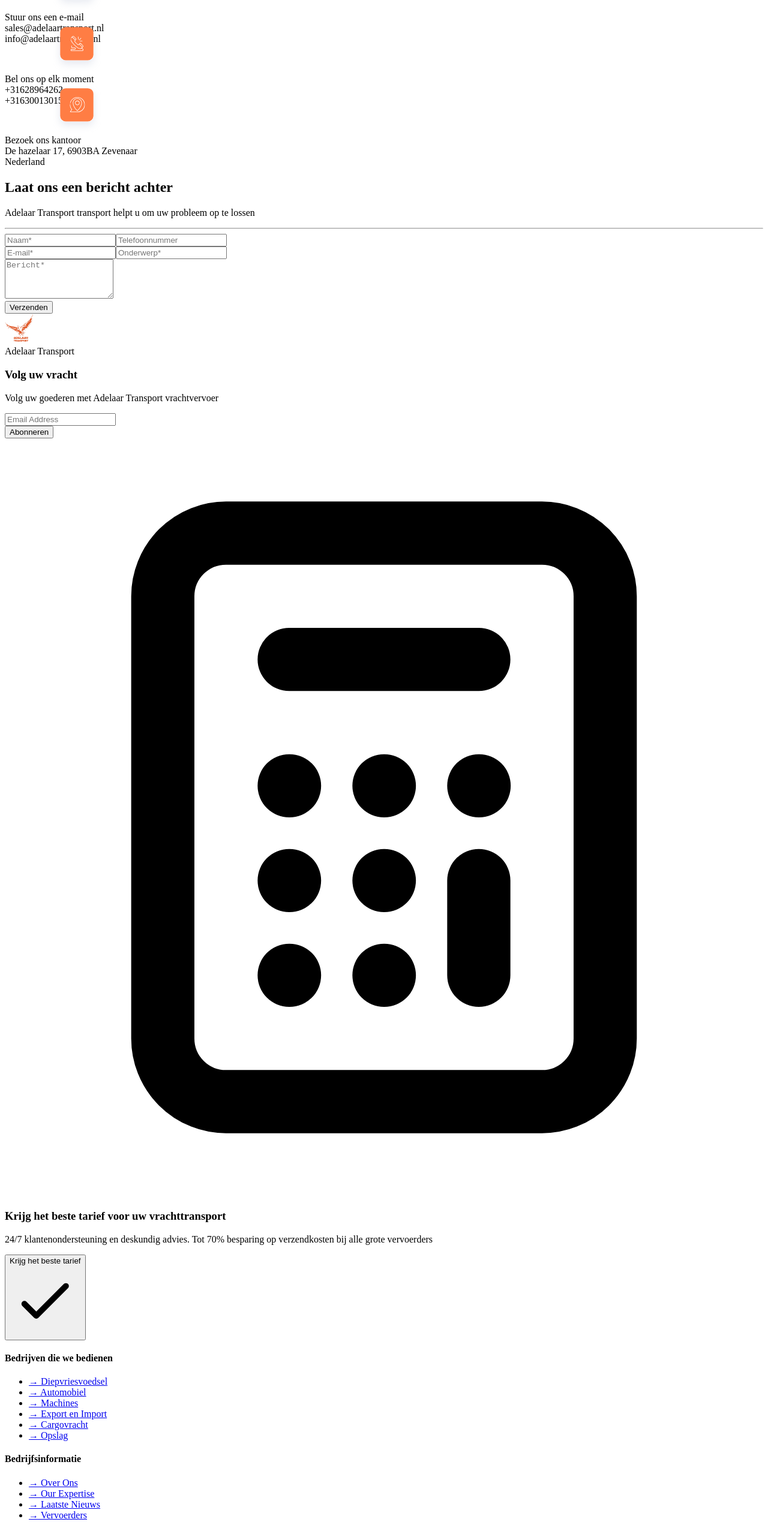
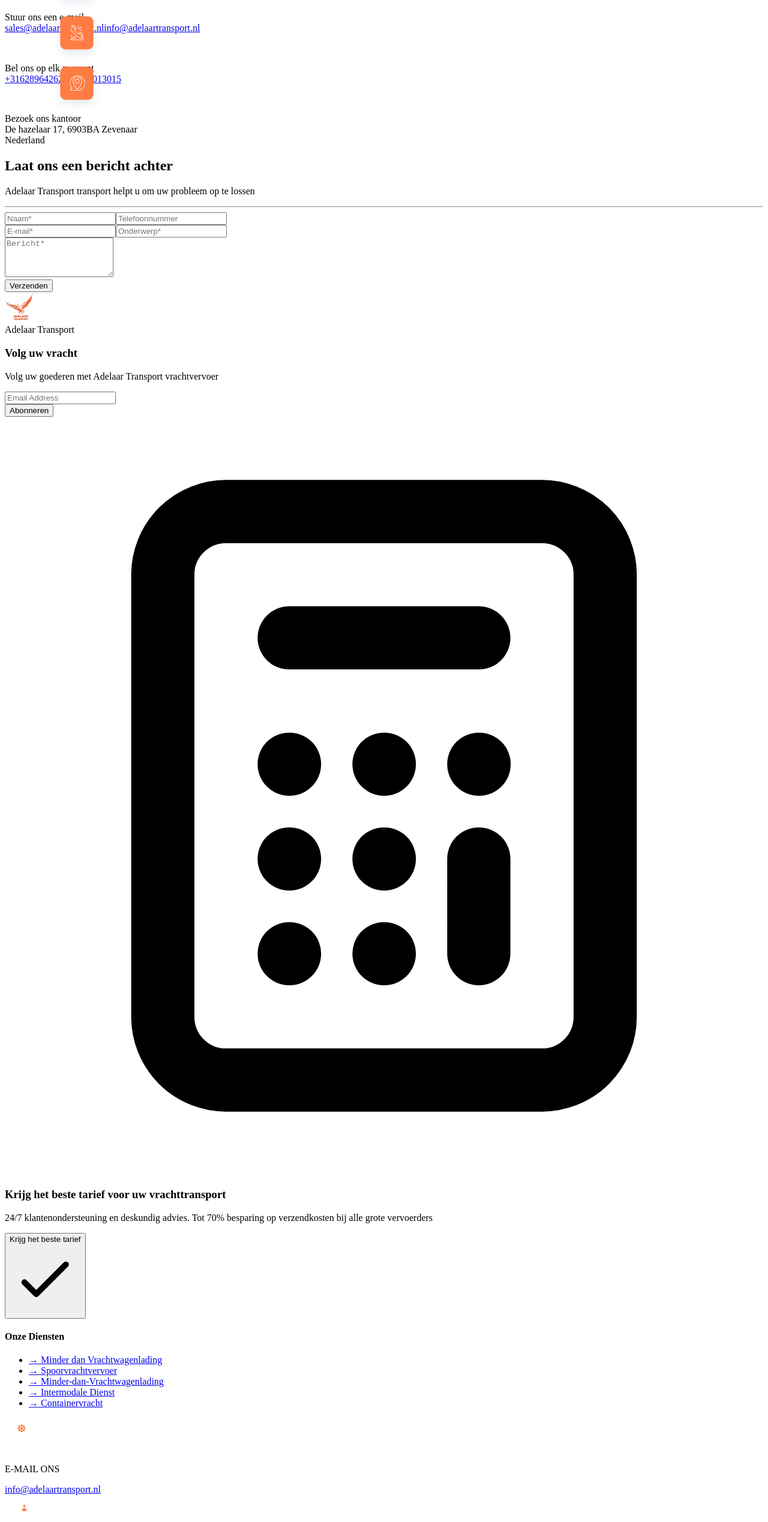
Before and after one commit to Mahmoud-Badawy1/adelaar-transport, a Next.js app: page /contactPage in a window 1280 px wide. Shown: the part 9096-11634 px from the top of the page at 60% size. Built offline with nearby package versions, Linux system fonts and the light colour scheme; grey boxes are pictures that could not be loaded.

Commit message:
almost done

```diff
--- a/src/components/Contact/CardContact.jsx
+++ b/src/components/Contact/CardContact.jsx
@@ -11,8 +11,8 @@ function CardContact() {
         <div className='text-center pb-5'>
         <div className='font-bold'>
         Stuur ons een e-mail</div>
-        <div className='font-sans text-text1'>sales@adelaartransport.nl</div>
-        <div className='font-sans text-text1'>info@adelaartransport.nl</div>
+        <a href='mailto:sales@adelaartransport.nl' className='font-sans text-text1 block'>sales@adelaartransport.nl</a>
+        <a href='mailto:info@adelaartransport.nl' className='font-sans text-text1 block'>info@adelaartransport.nl</a>
         </div>
     </div>
     <div className='w-64  bg-white rounded border m-5 '>
@@ -22,8 +22,8 @@ function CardContact() {
         </div>
         <div className='text-center gap-2'>
         <div className='font-bold'>Bel ons op elk moment</div>
-        <div className='font-sans text-text1'>+31628964262</div>
-        <div className='font-sans text-text1'>+31630013015</div>
+        <a  href='tel:+31628964262' className='font-sans text-text1 block'>+31628964262</a>
+        <a href='tel:+31630013015' className='font-sans text-text1 block'>+31630013015</a>
         </div>
     </div>
     <div className='w-64  bg-white rounded border m-5'>
--- a/src/components/footer.jsx
+++ b/src/components/footer.jsx
@@ -1,5 +1,5 @@
 import React from "react";
-import Image from 'next/image'
+import Image from "next/image";
 const Footer = () => {
   return (
     <footer className="bg-baseGreen text-white">
@@ -7,20 +7,26 @@ const Footer = () => {
         <div className="flex flex-col items-center gap-6 sm:gap-8 lg:flex-row lg:justify-between">
           {/* Logo - Always centered on mobile, left-aligned on desktop */}
           <div className="flex items-center gap-2">
-            <div><Image
+            <div>
+              <Image
                 width={50}
                 height={50}
                 src="/logo.png"
                 alt="Adelaar Transport Logo"
                 className="w-10 h-auto sm:w-12"
-            /></div>
-            <span className="text-xl sm:text-2xl font-bold">Adelaar Transport</span>
+              />
+            </div>
+            <span className="text-xl sm:text-2xl font-bold">
+              Adelaar Transport
+            </span>
           </div>
 
           {/* Track Your Freight - Full width on mobile, auto width on desktop */}
           <div className="flex items-center gap-3 border-l-0 lg:border-l-2 border-orange lg:pl-4 w-full lg:w-auto">
             <div className="text-center lg:text-left w-full lg:w-auto">
-              <h3 className="font-medium text-base sm:text-lg">Volg uw vracht</h3>
+              <h3 className="font-medium text-base sm:text-lg">
+                Volg uw vracht
+              </h3>
               <p className="text-xs sm:text-sm text-gray-300">
                 Volg uw goederen met Adelaar Transport vrachtvervoer
               </p>
@@ -37,8 +43,10 @@ const Footer = () => {
                          text-sm sm:text-base focus:outline-none focus:border-coral-500 transition-colors"
               />
             </div>
-            <button className="px-4 sm:px-6 py-2 sm:py-2.5 bg-coral-500 rounded-lg hover:bg-coral-600
-                           transition-colors text-sm sm:text-base whitespace-nowrap">
+            <button
+              className="px-4 sm:px-6 py-2 sm:py-2.5 bg-coral-500 rounded-lg hover:bg-coral-600
+                           transition-colors text-sm sm:text-base whitespace-nowrap"
+            >
               Abonneren
             </button>
           </div>
@@ -46,18 +54,33 @@ const Footer = () => {
       </div>
       {/* Top Section */}
       <div className="container mx-auto px-4 py-8">
-          <div className="flex flex-col lg:flex-row justify-between items-start gap-8">
+        <div className="flex flex-col lg:flex-row justify-around items-start gap-8">
           {/* Get best rate card */}
           <div className="bg-coral-500 rounded-xl p-6 max-w-sm xl:w-[25%]">
             <div className="flex items-center gap-3 mb-4">
               <div className="p-2 bg-white rounded-lg">
-                  <svg className="w-6 h-6 text-coral-500" fill="none" stroke="currentColor" viewBox="0 0 24 24">
-                    <path strokeLinecap="round" strokeLinejoin="round" strokeWidth={2} d="M9 7h6m0 10v-3m-3 3h.01M9 17h.01M9 14h.01M12 14h.01M15 11h.01M12 11h.01M9 11h.01M7 21h10a2 2 0 002-2V5a2 2 0 00-2-2H7a2 2 0 00-2 2v14a2 2 0 002 2z" />
+                <svg
+                  className="w-6 h-6 text-coral-500"
+                  fill="none"
+                  stroke="currentColor"
+                  viewBox="0 0 24 24"
+                >
+                  <path
+                    strokeLinecap="round"
+                    strokeLinejoin="round"
+                    strokeWidth={2}
+                    d="M9 7h6m0 10v-3m-3 3h.01M9 17h.01M9 14h.01M12 14h.01M15 11h.01M12 11h.01M9 11h.01M7 21h10a2 2 0 002-2V5a2 2 0 00-2-2H7a2 2 0 00-2 2v14a2 2 0 002 2z"
+                  />
                 </svg>
               </div>
-                <h3 className="text-white font-semibold">Krijg het beste tarief voor uw vrachttransport</h3>
+              <h3 className="text-white font-semibold">
+                Krijg het beste tarief voor uw vrachttransport
+              </h3>
             </div>
-              <p className="text-white/80 text-sm mb-4">24/7 klantenondersteuning en deskundig advies. Tot 70% besparing op verzendkosten bij alle grote vervoerders</p>
+            <p className="text-white/80 text-sm mb-4">
+              24/7 klantenondersteuning en deskundig advies. Tot 70% besparing
+              op verzendkosten bij alle grote vervoerders
+            </p>
             <button className="bg-white text-coral-500 text-center px-4 py-2 rounded-lg w-full flex items-center justify-between hover:bg-gray-100 transition-colors">
               Krijg het beste tarief
               <div className="flex items-center justify-center bg-lightGreen1 w-8 h-8 rounded-md">
@@ -69,16 +92,21 @@ const Footer = () => {
                   stroke="currentColor"
                   strokeWidth={2}
                 >
-      <path strokeLinecap="round" strokeLinejoin="round" d="M5 13l4 4L19 7" />
+                  <path
+                    strokeLinecap="round"
+                    strokeLinejoin="round"
+                    d="M5 13l4 4L19 7"
+                  />
                 </svg>
               </div>
             </button>
           </div>
 
           {/* Navigation Links */}
-            <div className="grid grid-cols-1 md:grid-cols-3 gap-8 lg:gap-16">
+          {/* <div className="grid grid-cols-1 md:grid-cols-3 gap-8 lg:gap-16"> */}
+          <div className="flex flex-col gap-8 lg:gap-16">
             {/* Industry Served */}
-              <div>
+            {/* <div>
                 <h4 className="font-semibold mb-4">Bedrijven die we bedienen</h4>
                 <ul className="space-y-2">
                   <li className="group"><a href="#" className="text-white group-hover:text-orange transition-colors"><span className="text-lightGreen2 text-xl group-hover:text-orange">&#8594;</span> Diepvriesvoedsel</a></li>
@@ -88,10 +116,10 @@ const Footer = () => {
                   <li className="group"><a href="#" className="text-white group-hover:text-orange transition-colors"><span className="text-lightGreen2 text-xl group-hover:text-orange">&#8594;</span> Cargovracht</a></li>
                   <li className="group"><a href="#" className="text-white group-hover:text-orange transition-colors"><span className="text-lightGreen2 text-xl group-hover:text-orange">&#8594;</span> Opslag</a></li>
                 </ul>
-              </div>
+              </div> */}
 
             {/* Company Info */}
-              <div>
+            {/* <div>
                 <h4 className="font-semibold mb-4">Bedrijfsinformatie</h4>
                 <ul className="space-y-2">
                   <li className="group"><a href="#" className="text-white group-hover:text-orange transition-colors"><span className="text-lightGreen2 text-xl group-hover:text-orange">&#8594;</span> Over Ons</a></li>
@@ -101,18 +129,78 @@ const Footer = () => {
                   <li className="group"><a href="#" className="text-white group-hover:text-orange transition-colors"><span className="text-lightGreen2 text-xl group-hover:text-orange">&#8594;</span> Algemene Voorwaarden</a></li>
                   <li className="group"><a href="#" className="text-white group-hover:text-orange transition-colors"><span className="text-lightGreen2 text-xl group-hover:text-orange">&#8594;</span> Gevalstudies</a></li>
                 </ul>
-              </div>
+              </div> */}
 
             {/* Our Services */}
             <div>
               <h4 className="font-semibold mb-4">Onze Diensten</h4>
               <ul className="space-y-2">
-                <li className="group"><a href="#" className="text-white transition-colors group-hover:text-orange"><span className="text-lightGreen2 text-xl transition-colors group-hover:text-orange">&#8594;</span> Minder dan Vrachtwagenlading</a></li>
-                  <li className="group"><a href="#" className="text-white group-hover:text-orange transition-colors"><span className="text-lightGreen2 text-xl group-hover:text-orange">&#8594;</span> Spoorvrachtvervoer</a></li>
-                  <li className="group"><a href="#" className="text-white group-hover:text-orange transition-colors"><span className="text-lightGreen2 text-xl group-hover:text-orange">&#8594;</span> Hot Shot Vervoer</a></li>
-                  <li className="group"><a href="#" className="text-white group-hover:text-orange transition-colors"><span className="text-lightGreen2 text-xl group-hover:text-orange">&#8594;</span> Minder-dan-Vrachtwagenlading</a></li>
-                  <li className="group"><a href="#" className="text-white group-hover:text-orange transition-colors"><span className="text-lightGreen2 text-xl group-hover:text-orange">&#8594;</span> Intermodale Dienst</a></li>
-                  <li className="group"><a href="#" className="text-white group-hover:text-orange transition-colors"><span className="text-lightGreen2 text-xl group-hover:text-orange">&#8594;</span> Containervracht</a></li>
+                <li className="group">
+                  <a
+                    href="#"
+                    className="text-white transition-colors group-hover:text-orange"
+                  >
+                    <span className="text-lightGreen2 text-xl transition-colors group-hover:text-orange">
+                      &#8594;
+                    </span>{" "}
+                    Minder dan Vrachtwagenlading
+                  </a>
+                </li>
+                <li className="group">
+                  <a
+                    href="#"
+                    className="text-white group-hover:text-orange transition-colors"
+                  >
+                    <span className="text-lightGreen2 text-xl group-hover:text-orange">
+                      &#8594;
+                    </span>{" "}
+                    Spoorvrachtvervoer
+                  </a>
+                </li>
+                {/* <li className="group">
+                  <a
+                    href="#"
+                    className="text-white group-hover:text-orange transition-colors"
+                  >
+                    <span className="text-lightGreen2 text-xl group-hover:text-orange">
+                      &#8594;
+                    </span>{" "}
+                    Hot Shot Vervoer
+                  </a>
+                </li> */}
+                <li className="group">
+                  <a
+                    href="#"
+                    className="text-white group-hover:text-orange transition-colors"
+                  >
+                    <span className="text-lightGreen2 text-xl group-hover:text-orange">
+                      &#8594;
+                    </span>{" "}
+                    Minder-dan-Vrachtwagenlading
+                  </a>
+                </li>
+                <li className="group">
+                  <a
+                    href="#"
+                    className="text-white group-hover:text-orange transition-colors"
+                  >
+                    <span className="text-lightGreen2 text-xl group-hover:text-orange">
+                      &#8594;
+                    </span>{" "}
+                    Intermodale Dienst
+                  </a>
+                </li>
+                <li className="group">
+                  <a
+                    href="#"
+                    className="text-white group-hover:text-orange transition-colors"
+                  >
+                    <span className="text-lightGreen2 text-xl group-hover:text-orange">
+                      &#8594;
+                    </span>{" "}
+                    Containervracht
+                  </a>
+                </li>
               </ul>
             </div>
           </div>
@@ -124,25 +212,45 @@ const Footer = () => {
         <div className="container mx-auto px-4 py-6">
           <div className="flex flex-col md:flex-row justify-between items-center gap-4">
             <div className="flex items-center gap-3">
-              <Image width={56} height={56} src="/mail.svg" alt="" className="w-7 h-7 lg:w-14 lg:h-14"/>
+              <Image
+                width={56}
+                height={56}
+                src="/mail.svg"
+                alt=""
+                className="w-7 h-7 lg:w-14 lg:h-14"
+              />
               <div>
                 <p className="text-coral-500 text-sm">E-MAIL ONS</p>
-                  <p className="text-white">info@adelaartransport.nl</p>
+                <a href="mailto:info@adelaartransport.nl" className="text-white">info@adelaartransport.nl</a>
               </div>
             </div>
 
             <div className="flex items-center gap-3">
-              <Image width={56} height={56} src="/contact.svg" alt="" className="w-7 h-7 lg:w-14 lg:h-14"/>
+              <Image
+                width={56}
+                height={56}
+                src="/contact.svg"
+                alt=""
+                className="w-7 h-7 lg:w-14 lg:h-14"
+              />
               <div>
                 <p className="text-coral-500 text-sm">STEUN 24/7</p>
-                  <p className="text-white">+31630013015</p>
+                <a href="tel:+31630013015" className="text-white">+31630013015</a>
               </div>
             </div>
 
             <div className="flex items-center gap-3">
-              <Image width={56} height={56} src="/map.svg" alt="" className="w-7 h-7 lg:w-14 lg:h-14"/>
+              <Image
+                width={56}
+                height={56}
+                src="/map.svg"
+                alt=""
+                className="w-7 h-7 lg:w-14 lg:h-14"
+              />
               <div>
-                  <p className="text-coral-500 text-sm">Adelaar Transport Address</p>
+                <p className="text-coral-500 text-sm">
+                  Adelaar Transport Address
+                </p>
                 <p className="text-white">De hazelaar 17, 6903BA Zevenaar</p>
               </div>
             </div>
@@ -155,16 +263,18 @@ const Footer = () => {
         <div className="container mx-auto px-4 py-4">
           <div className="flex flex-col md:flex-row justify-between items-center gap-4">
             <p className="text-gray-400 text-sm">
-                © 2023 <span className="text-coral-500">Adelaar Transport</span> transport en Logistiek / Alle rechten voorbehouden
+              © 2023 <span className="text-coral-500">Adelaar Transport</span>{" "}
+              transport en Logistiek / Alle rechten voorbehouden
             </p>
             <div className="flex items-center gap-2 sm:gap-4 text-gray-400 text-sm">
-                <a href="#" className="hover:text-white transition-colors">Privacy</a>
+              <a href="#" className="hover:text-white transition-colors">
+                Privacy
+              </a>
+              {/* <span>|</span> */}
               <span>|</span>
-                <a href="#" className="hover:text-white transition-colors">Algemene Voorwaarden</a>
-                <span>|</span>
-                <a href="#" className="hover:text-white transition-colors">Sitemap</a>
-                <span>|</span>
-                <a href="/contact" className="hover:text-white transition-colors">Contact</a>
+              <a href="/contact" className="hover:text-white transition-colors">
+                Contact
+              </a>
             </div>
           </div>
         </div>
--- a/src/pages/ourBlogPage.jsx
+++ b/src/pages/ourBlogPage.jsx
@@ -7,7 +7,7 @@ function OurBlogPage() {
   return (
     <>
     <Header />
-    <Intro title={"Team Details"} />
+    <Intro title={"Blog"} />
     <CardPagination />
     <Footer />
     </>
```
Also changed, not shown: src/components/Services/serviceOption.jsx (+1 -16 lines), 98 other files (tests, documents, lock files or other folders). Lines whose indentation alone changed are shown as unchanged.
